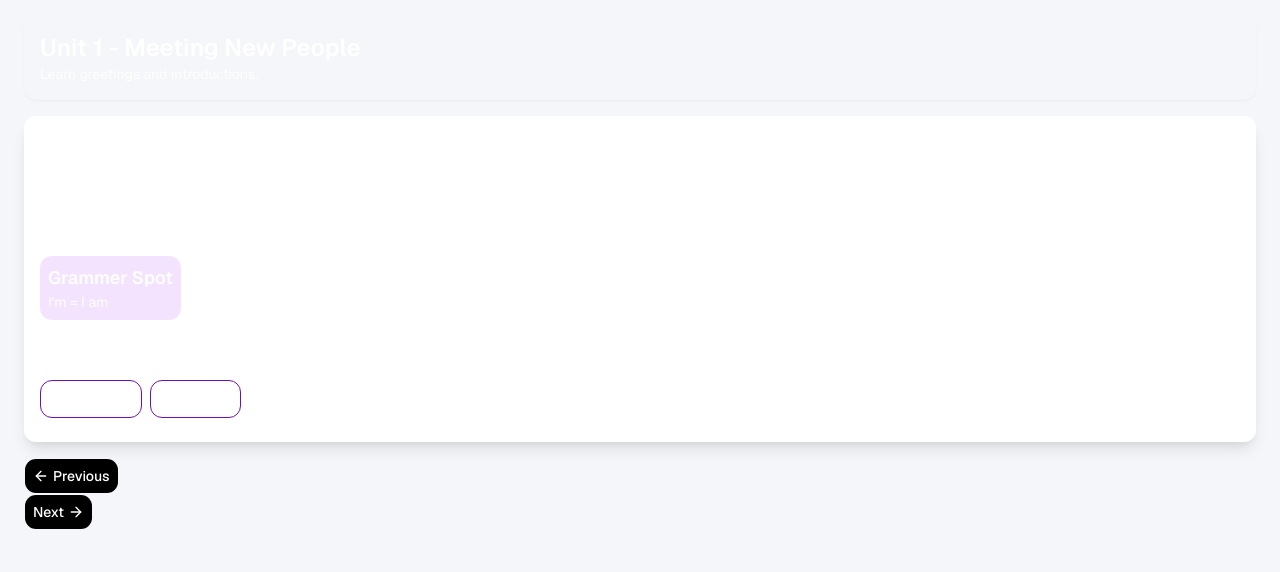
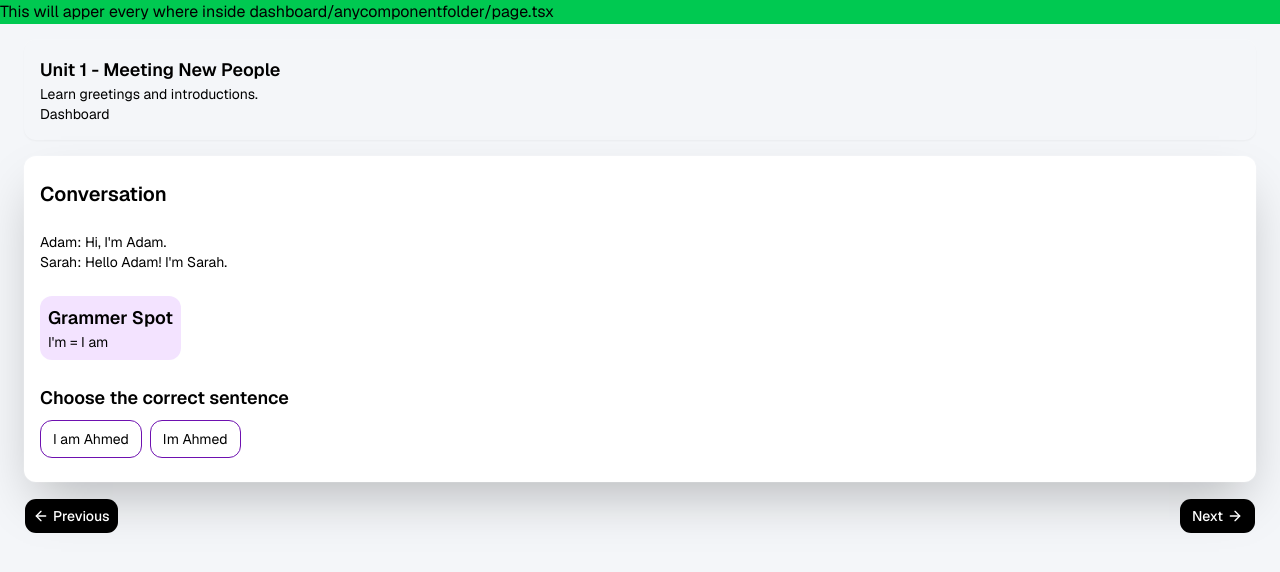
Before and after one commit to OCT-Ahmed/Eloq, a Next.js app in the folder eloq/: page /a1 in a window 1280 px wide. Shown: the top 572 px of the page. Built offline with nearby package versions, Linux system fonts and the light colour scheme.

Commit message:
feat: add dashboard folder containing layout.tsx and page.tsx. move a1 folder to dashboard folder

```diff
--- a/eloq/app/a1/page.tsx
+++ b/eloq/app/(dashboard)/a1/page.tsx
@@ -1,24 +1,26 @@
 import { Button } from "@/components/ui/button";
 import { Card } from "@/components/ui/card";
 import { ArrowLeft, ArrowRight } from "lucide-react";
+import Link from "next/link";
 
 const A1 = () => {
     return (
         <div className="py-4 px-6 flex flex-col gap-4 ">
             {/* Lesson Layout Header */}
             <header>
-                <Card className="flex flex-col items-start justify-start gap-0 p-4">
-                    <h1 className="font-sans font-semibold text-2xl">
+                <Card id="header-card" className="flex flex-col items-start justify-start gap-0 p-4 bg-foregroung">
+                    <h1 className="font-sans font-semibold text-lg">
                         Unit 1 - Meeting New People
                     </h1>
                     <p className="">
                         Learn greetings and introductions.
                     </p>
+                    <Link href="/dashboard">Dashboard</Link>
                 </Card>
             </header>
             {/* Main Lesson Layout Content */}
             <main className="h-auto flex items-start justify-center">
-                <Card className="flex flex-col items-start justify-center justify-center w-full bg-white shadow-lg px-4">
+                <Card id="main-card" className="flex flex-col items-start justify-center justify-center w-full bg-white shadow-2xl px-4">
                     <h1 className="font-semibold text-xl">
                         Conversation
                     </h1>
@@ -28,12 +30,12 @@ const A1 = () => {
                         <p>Sarah: Hello Adam! I'm Sarah.</p>
                     </div>
                     {/* Grammer Spot */}
-                    <div className="bg-purple-500/15 p-2 rounded rounded-xl" id="conversation-content">
+                    <div id="grammer-spot" className="bg-purple-500/15 p-2 rounded rounded-xl" >
                         <h2 className="font-semibold text-lg">Grammer Spot</h2>
                         <p>I'm = I am</p>
                     </div>
                     {/* Choose The Correct Answer */}
-                    <div className="flex flex-col items-start justify-center gap-2" id="conversation-content">
+                    <div id="question" className="flex flex-col items-start justify-center gap-2">
                         <h2 className="font-semibold text-lg">
                             Choose the correct sentence
                         </h2>
@@ -51,13 +53,13 @@ const A1 = () => {
             </main>
             {/* Lesson Layout Footer */}
             <footer>
-                <div>
-                    <Button className="text-white bg-black p-2 rounded rounded-xl flex gap-1">
+                <div className="w-full flex items-center justify-between">
+                    <Button id="navigate-button" className="text-white bg-black p-2 rounded rounded-xl flex items-center justify-center gap-1 cursor-pointer">
                         <ArrowLeft />
                         Previous
                     </Button>
                     {/* RIGHT BUTTON */}
-                    <Button className="text-white bg-black p-2 rounded rounded-xl flex gap-1">
+                    <Button id="navigate-button" className="text-white bg-black py-2 px-3 rounded rounded-xl flex items-center justify-center gap-1 cursor-pointer hover:scale-105">
                         Next
                         <ArrowRight />
                     </Button>
--- /dev/null
+++ b/eloq/app/(dashboard)/layout.tsx
@@ -0,0 +1,16 @@
+
+export default function DashboardLayout({
+    children,
+}:{
+    children: React.ReactNode,
+}) {
+    return (
+        <div>
+            <div className="w-full bg-green-500">
+                This will apper every where inside dashboard/anycomponentfolder/page.tsx
+            </div>
+          {children}
+        </div>
+
+    )
+}
--- /dev/null
+++ b/eloq/app/(dashboard)/page.tsx
@@ -0,0 +1,9 @@
+const DashboardHome = () => {
+    return (
+        <div>
+           My Dashboard
+        </div>
+    )
+}
+
+export default DashboardHome;
--- a/eloq/app/globals.css
+++ b/eloq/app/globals.css
@@ -3,8 +3,9 @@
 /* 1. تعريف المتغيرات الأصلية داخل النطاق العام مباشرة لسرعة القراءة */
 :root {
   --background: #f4f6f9;
-  --foreground: oklab(100% 0 -0.00011);
+  --foreground: #ffffff;
   --primary: #111827;
+  --text-main: #000000;
 }
 
 @media (prefers-color-scheme: dark) {
@@ -18,6 +19,8 @@
 @theme {
   --color-background: var(--background);
   --color-foreground: var(--foreground);
+  --color-primary: var(--primary);
+  --color-main: var(--text-main);
   --font-sans: var(--font-geist-sans);
   --font-mono: var(--font-geist-mono);
 }
@@ -26,7 +29,7 @@
 @layer base {
   body {
     background-color: var(--background);
-    color: var(--foreground);
+    color: var(--text-main);
     font-family: var(--font-sans), Arial, Helvetica, sans-serif;
   }
 }
--- a/eloq/app/page.tsx
+++ b/eloq/app/page.tsx
@@ -7,7 +7,7 @@ export default function Home() {
   return (
     <div className="">
       <main className="flex flex-1 w-full max-w-3xl flex-col items-center justify-between py-32 px-16 bg-white dark:bg-black sm:items-start">
-        <Link href="/a1">
+        <Link href="/dashboard/a1">
           <Button className="border border-gray-500 w-60 hover:bg-gray-100  cursor-pointer">
             Go to A1 Lessons
             <ArrowRight />
```
Also changed, not shown: eloq/app/layout.tsx (line endings or trailing spaces).
